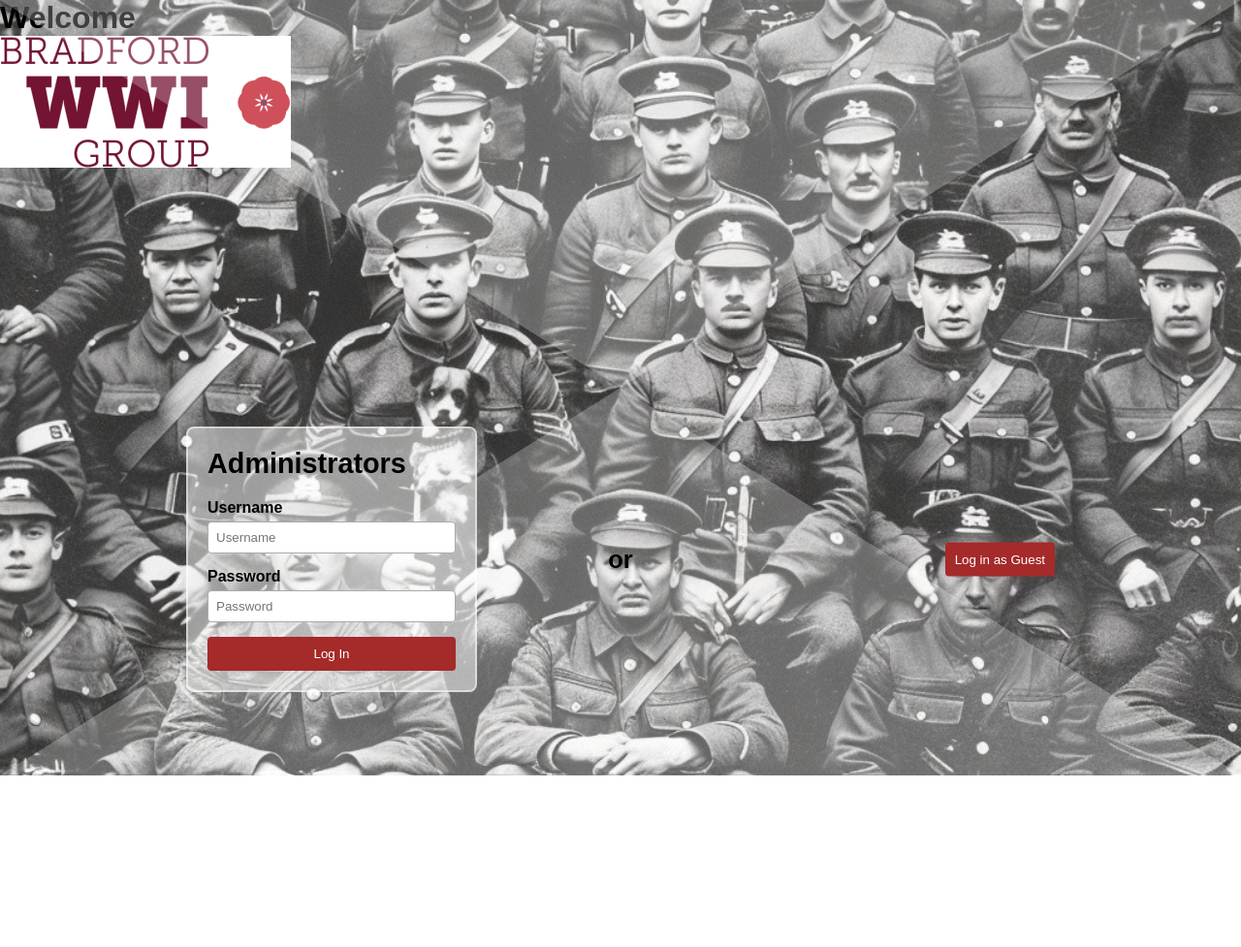
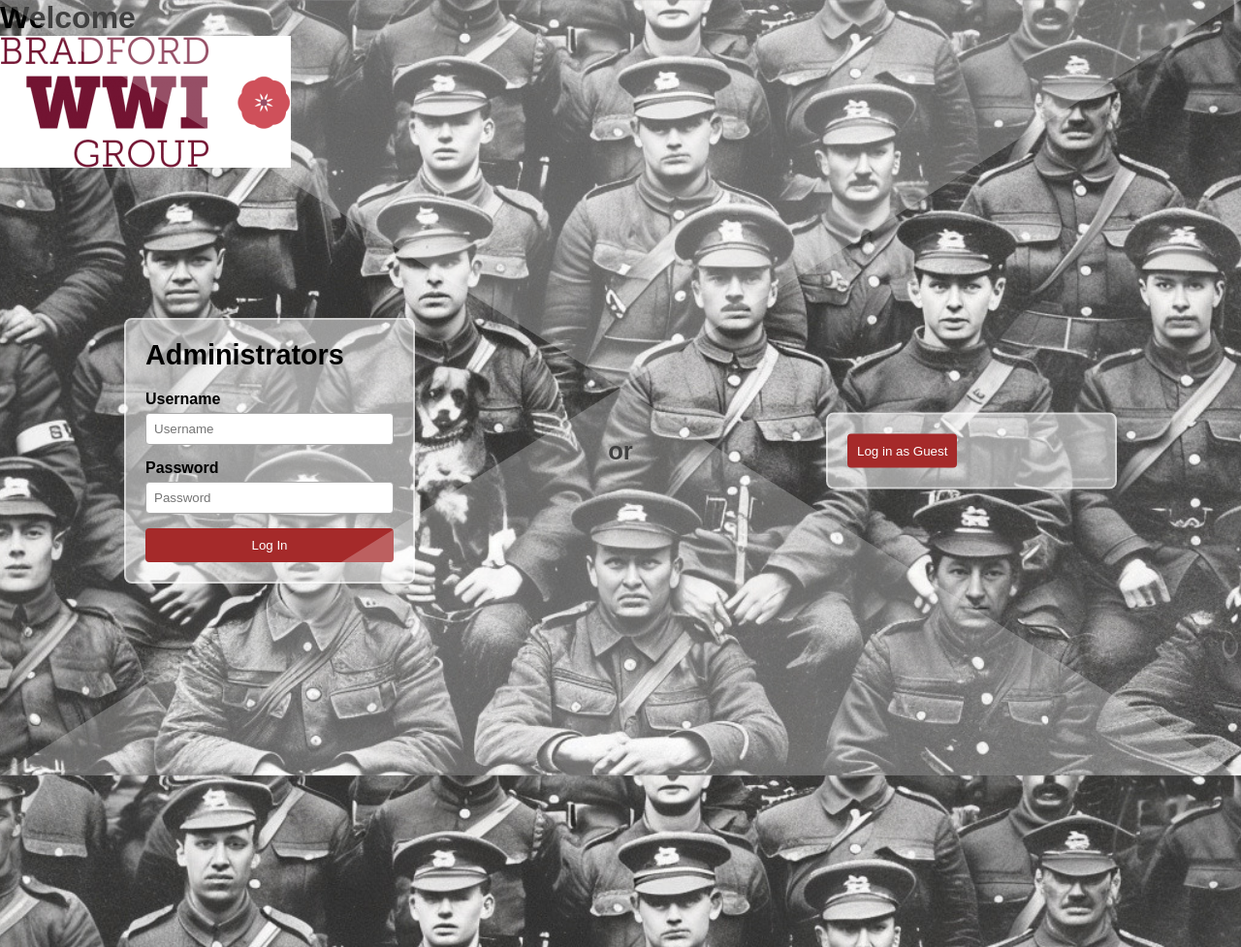
Before and after one commit to JoSchwarz8/WW1DB, a PHP site: page / in a window 1280 px wide. Shown: the whole page at 97% size. Run offline with PHP 8.4, Linux system fonts and the light colour scheme.

Commit message:
Add files via upload

```diff
--- a/WW1 code/HTML/styles.css
+++ b/WW1 code/HTML/styles.css
@@ -1,22 +1,15 @@
-/* -------------------------------------------------
-   Global Reset
---------------------------------------------------- */
 * {
   margin: 0;
   padding: 0;
   box-sizing: border-box;
 }
 
-/* -------------------------------------------------
-   Login Page Background & Diagonal Overlays
---------------------------------------------------- */
 body.login-page {
   font-family: Arial, sans-serif;
   background: url("soldiersearch-thumb-845x321_LE_upscale_balanced_x2.jpg") no-repeat center center;
   background-size: cover;
-  height: 100vh;
-  width: 100%;
-  position: relative;
+  background-attachment: fixed;
+  min-height: 100vh;
   color: #000;
 }
 
@@ -31,100 +24,72 @@
   background: rgba(255, 255, 255, 0.25);
   pointer-events: none;
 }
-
 body.login-page::before {
   clip-path: polygon(0 0, 100% 0, 50% 50%);
 }
-
 body.login-page::after {
   clip-path: polygon(0 100%, 100% 100%, 50% 50%);
 }
 
-/* -------------------------------------------------
-   Updated Top Bar Banner
---------------------------------------------------- */
 .top-bar {
   width: 100%;
-  background-color: #fff; /* White background */
+  background-color: #fff;
   padding: 20px 40px;
   display: flex;
   align-items: center;
   justify-content: space-between;
   position: relative;
-  z-index: 2; /* Ensures it appears above overlays */
+  z-index: 2;
+}
+.top-bar .welcome {
+  font-size: 3rem;
+  color: maroon;
+}
+.top-bar .logo img {
+  max-height: 60px;
 }
 
-.top-bar .welcome {
-  position: static; /* Override any absolute positioning */
-  margin: 0;
-  font-size: 3rem;
-  color: maroon; /* Maroon text color */
+body.login-page .container {
+  position: relative;
+  width: 100%;
+  height: 100vh;
 }
 
-.top-bar .logo {
-  position: static;
-}
-
-.top-bar .logo img {
-  max-height: 60px; /* Adjust logo size as needed */
-}
-
-/* -------------------------------------------------
-   Main Container
---------------------------------------------------- */
-.container {
-  width: 100%;
-  height: 100%;
-  position: relative;
-  z-index: 1; /* Content appears above the background overlays */
-}
-
-/* -------------------------------------------------
-   Administrators Box (Left Side)
---------------------------------------------------- */
 .admin-box {
   position: absolute;
-  top: 50%;
-  left: 15%;
+  top: 36%;
+  left: 10%;
   transform: translateY(-50%);
   width: 300px;
-  background: rgba(255, 255, 255, 0.5); /* Translucent white background */
-  border: 2px solid rgba(255, 255, 255, 0.5); /* Translucent white border */
+  background: rgba(255, 255, 255, 0.5);
+  border: 2px solid rgba(255, 255, 255, 0.5);
   padding: 20px;
   border-radius: 8px;
 }
-
 .admin-box h3 {
   font-size: 1.8rem;
   margin-bottom: 20px;
 }
-
 .admin-box form {
   display: flex;
   flex-direction: column;
 }
-
 .admin-box label {
   margin-bottom: 5px;
   font-weight: bold;
 }
-
 .admin-box input {
   margin-bottom: 15px;
   padding: 8px;
   border: 1px solid #aaa;
   border-radius: 4px;
 }
-
-/* Error message styling */
 .error {
   color: red;
   font-style: italic;
   margin-bottom: 10px;
-  display: none; /* Hidden by default */
+  display: none;
 }
-
-/* Admin "Log In" Button */
 .admin-box button {
   padding: 10px;
   background: #A52A2A;
@@ -133,33 +98,54 @@
   border-radius: 4px;
   cursor: pointer;
 }
-
 .admin-box button:hover {
   background: #333;
 }
 
-/* -------------------------------------------------
-   "or" Text in the Middle
---------------------------------------------------- */
 .or {
   position: absolute;
-  top: 50%;
+  top: 36%;
   left: 50%;
   transform: translate(-50%, -50%);
   font-size: 1.6rem;
   font-weight: bold;
 }
 
-/* -------------------------------------------------
-   Guest Login Box (Right Side)
---------------------------------------------------- */
 .guest-box {
   position: absolute;
-  top: 50%;
-  right: 15%;
+  top: 36%;
+  right: 10%;
   transform: translateY(-50%);
+  width: 300px;
+  background: rgba(255, 255, 255, 0.5);
+  border: 2px solid rgba(255, 255, 255, 0.5);
+  padding: 20px;
+  border-radius: 8px;
 }
-
+.guest-box h3 {
+  font-size: 1.8rem;
+  margin-bottom: 20px;
+}
+.guest-box form {
+  display: flex;
+  flex-direction: column;
+}
+.guest-box label {
+  margin-bottom: 5px;
+  font-weight: bold;
+}
+.guest-box input {
+  margin-bottom: 15px;
+  padding: 8px;
+  border: 1px solid #aaa;
+  border-radius: 4px;
+}
+.guest-error {
+  color: red;
+  font-style: italic;
+  margin-bottom: 10px;
+  display: none;
+}
 .guest-box button {
   padding: 10px;
   background: #A52A2A;
@@ -168,23 +154,16 @@
   border-radius: 4px;
   cursor: pointer;
 }
-
 .guest-box button:hover {
   background: #333;
 }
 
-/* -------------------------------------------------
-   Additional styles for table pages and search rows remain unchanged
---------------------------------------------------- */
-
-/* Table Page Styles (if used) */
 body.table-page {
   font-family: 'Helvetica Neue', Arial, sans-serif;
   background-color: #f0f0f0;
   color: #333;
   padding-bottom: 40px;
 }
-
 body.table-page .container {
   width: 90%;
   max-width: 1200px;
@@ -195,27 +174,22 @@
   box-shadow: 0 4px 6px rgba(0, 0, 0, 0.1);
   border-radius: 8px;
 }
-
-/* Table styling remains unchanged */
 body.table-page table {
   border-collapse: collapse;
   width: 100%;
   margin-top: 20px;
   background-color: #fff;
 }
-
 body.table-page thead {
   background-color: #9b111e;
   color: #fff;
 }
-
 body.table-page th,
 body.table-page td {
   border: 1px solid #ddd;
   padding: 12px 15px;
   text-align: left;
 }
-
 table thead th {
   font-size: 1.2rem;
   line-height: 1.5;
@@ -224,8 +198,6 @@
   white-space: nowrap;
   box-sizing: border-box;
 }
-
-/* Buttons, back-links, and search fields styling */
 body.table-page button {
   padding: 10px 20px;
   background-color: #9b111e;
@@ -234,11 +206,9 @@
   border-radius: 4px;
   cursor: pointer;
 }
-
 body.table-page button:hover {
   background-color: #7a0c17;
 }
-
 body.table-page .back-button,
 body.table-page .back-link {
   display: inline-block;
@@ -248,35 +218,27 @@
   padding: 10px 20px;
   border-radius: 4px;
 }
-
 body.table-page .back-button:hover,
 body.table-page .back-link:hover {
   background-color: #7a0c17;
 }
-
-/* Flex layout for main content (if applicable) */
 .main-content {
   display: flex;
   gap: 20px;
   align-items: flex-start;
 }
-
 .table-container {
   flex: 1;
   min-width: 0;
 }
-
 .table-wrapper {
   overflow-x: auto;
 }
-
 .list-container {
   width: 220px;
   max-height: 150px;
   overflow-y: auto;
 }
-
-/* Bottom section styling (if applicable) */
 body.table-page .bottom-section {
   margin-top: 20px;
   display: flex;
@@ -284,8 +246,6 @@
   align-items: center;
   font-size: 0.9rem;
 }
-
-/* Search Row Styles */
 .search-row {
   background-color: #999;
   padding: 20px;
@@ -295,31 +255,26 @@
   gap: 20px;
   margin-bottom: 20px;
 }
-
 .search-row .input-group {
   display: inline-flex;
   flex-direction: row;
   align-items: center;
   gap: 5px;
 }
-
 .search-row .input-group label {
   color: #9b111e;
   font-weight: bold;
 }
-
 .search-row .input-group input[type="text"] {
   border: 1px solid #ccc;
   border-radius: 20px;
   padding: 8px 12px;
   background-color: #fff;
 }
-
 .search-row .search-buttons {
   display: flex;
   gap: 10px;
 }
-
 .search-row .search-buttons button {
   border-radius: 20px;
   padding: 8px 16px;
@@ -327,12 +282,10 @@
   border: 2px solid #9b111e;
   cursor: pointer;
 }
-
 .search-row .search-buttons #clearFieldsBtn {
   background-color: #fff;
   color: #9b111e;
 }
-
 .search-row .search-buttons #searchBtn {
   background-color: #9b111e;
   color: #fff;
```
